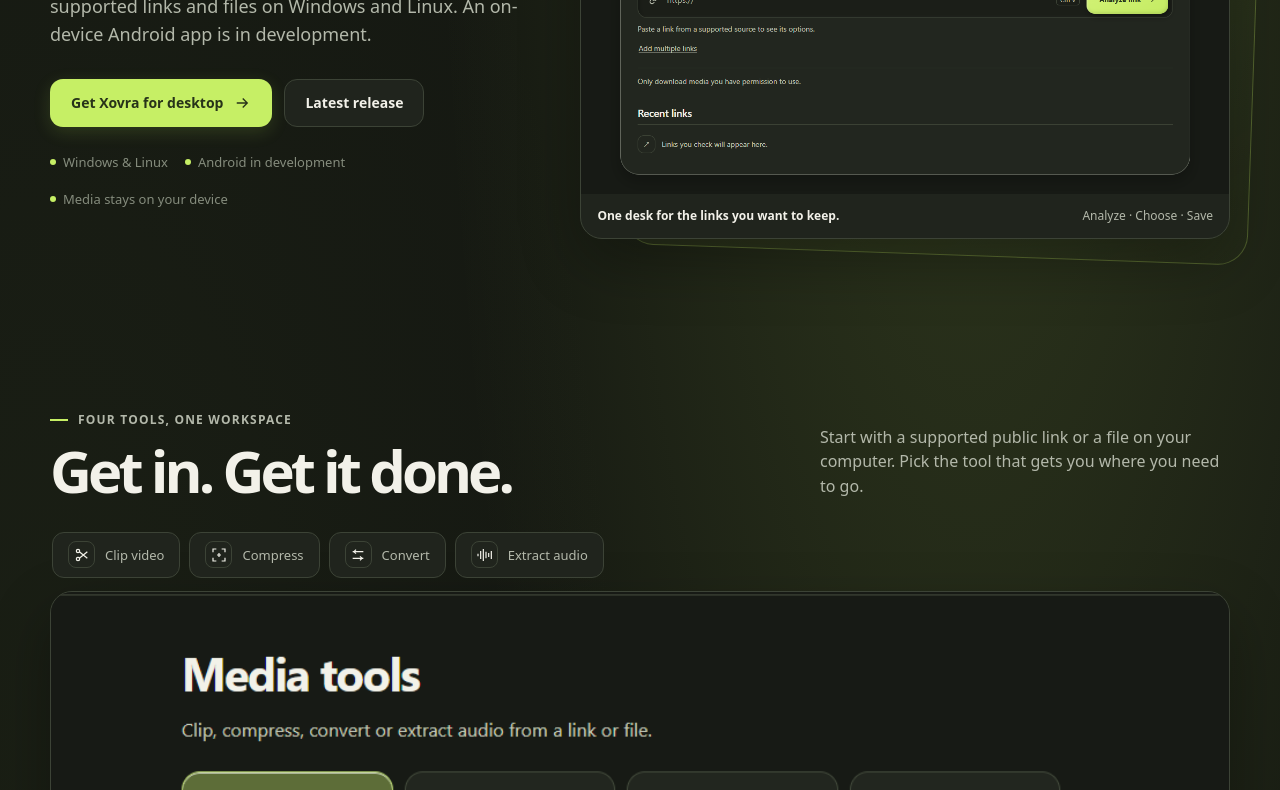
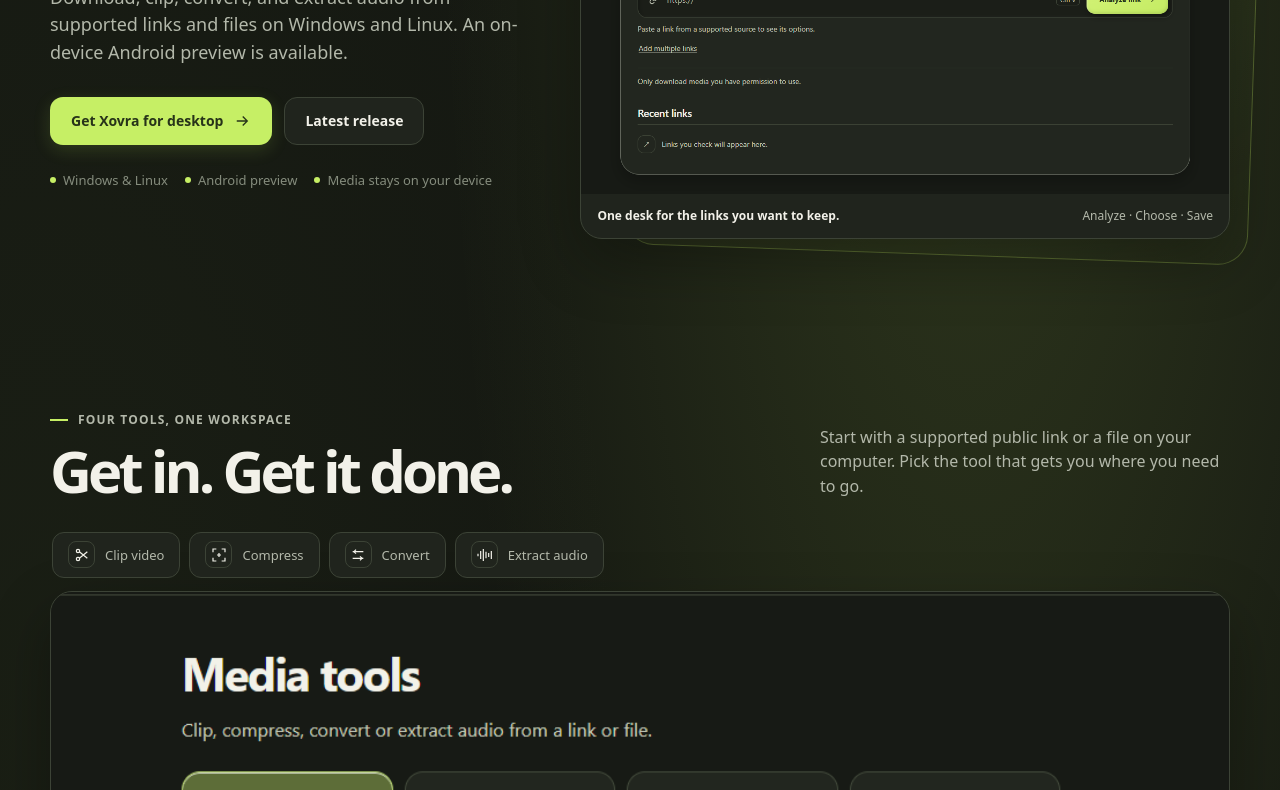
Before and after one commit to Diaxo1/Xovra-video-downloader-, an Electron app: page docs/index.html in a window 1280 px wide. Shown: the part 460-1250 px from the top of the page. Drawn offline with Linux system fonts and the light colour scheme.

Commit message:
Publish Android preview on GitHub Releases

```diff
--- a/docs/index.html
+++ b/docs/index.html
@@ -4,9 +4,9 @@
   <meta charset="utf-8">
   <meta name="viewport" content="width=device-width, initial-scale=1">
   <meta name="theme-color" content="#151812">
-  <meta name="description" content="Xovra is a free, ad-free media workspace for Windows and Linux, with an Android app in development.">
+  <meta name="description" content="Xovra is a free, ad-free media workspace for Windows and Linux, with an Android preview available.">
   <meta property="og:title" content="Xovra — Your media. Your call.">
-  <meta property="og:description" content="A local-first media workspace for Windows, Linux, and Android in development.">
+  <meta property="og:description" content="A local-first media workspace for Windows, Linux, and an Android preview.">
   <meta property="og:type" content="website">
   <title>Xovra — Your media. Your call.</title>
   <link rel="icon" type="image/png" href="assets/xovra-icon.png">
@@ -227,14 +227,14 @@
         <div>
           <div class="eyebrow">The media desk</div>
           <h1>Your media.<br><span>Your call.</span></h1>
-          <p class="hero-copy">Download, clip, convert, and extract audio from supported links and files on Windows and Linux. An on-device Android app is in development.</p>
+          <p class="hero-copy">Download, clip, convert, and extract audio from supported links and files on Windows and Linux. An on-device Android preview is available.</p>
           <div class="hero-actions">
             <a class="button" href="#downloads">Get Xovra for desktop
               <svg viewBox="0 0 24 24" fill="none" stroke="currentColor" stroke-width="1.8" aria-hidden="true"><path d="M5 12h14m-6-6 6 6-6 6"/></svg>
             </a>
             <a class="button ghost" href="https://github.com/Diaxo1/Xovra-video-downloader-/releases/latest" target="_blank" rel="noopener noreferrer">Latest release</a>
           </div>
-          <div class="hero-facts"><span><i></i>Windows &amp; Linux</span><span><i></i>Android in development</span><span><i></i>Media stays on your device</span></div>
+          <div class="hero-facts"><span><i></i>Windows &amp; Linux</span><span><i></i>Android preview</span><span><i></i>Media stays on your device</span></div>
         </div>
         <div class="hero-image-wrap">
           <div class="frame">
@@ -326,13 +326,13 @@
       <div class="wrap">
         <div class="section-head">
           <div><div class="eyebrow">Get Xovra</div><h2>Choose your device.</h2></div>
-          <p>Desktop packages are ready. The Android app is being built for on-device downloads.</p>
+          <p>Desktop installers are ready, and an early Android preview is available to test.</p>
         </div>
         <div class="download-grid">
           <article class="download-card"><div class="download-label">Windows x64</div><h3>Windows setup</h3><p>Branded setup installer. Windows may show a publisher warning while the app is unsigned.</p><a class="button" href="https://github.com/Diaxo1/Xovra-video-downloader-/releases/latest" target="_blank" rel="noopener noreferrer">See Windows downloads</a></article>
           <article class="download-card"><div class="download-label">Debian / Ubuntu</div><h3>Linux .deb</h3><p>Install the package for Debian, Ubuntu, and other .deb-based distributions.</p><a class="button ghost" href="https://github.com/Diaxo1/Xovra-video-downloader-/releases/latest" target="_blank" rel="noopener noreferrer">See .deb download</a></article>
           <article class="download-card"><div class="download-label">Fedora / RPM</div><h3>Linux .rpm</h3><p>Install the package for Fedora and other RPM-based distributions.</p><a class="button ghost" href="https://github.com/Diaxo1/Xovra-video-downloader-/releases/latest" target="_blank" rel="noopener noreferrer">See .rpm download</a></article>
-          <article class="download-card"><div class="download-label">Android · In development</div><h3>Xovra for Android</h3><p>The first Android build is being developed with on-device link analysis and downloads. APK coming after the mobile engine and signing are ready.</p><a class="button ghost" href="https://github.com/Diaxo1/Xovra-video-downloader-/tree/main/android-app" target="_blank" rel="noopener noreferrer">View Android progress</a></article>
+          <article class="download-card"><div class="download-label">Android · Preview</div><h3>Xovra for Android</h3><p>Try the early Android app for on-device link analysis and downloads. This debug-signed preview may need to be uninstalled before a future update.</p><a class="button ghost" href="https://github.com/Diaxo1/Xovra-video-downloader-/releases/tag/android-preview-0.1.0" target="_blank" rel="noopener noreferrer">Download Android preview</a></article>
         </div>
         <p class="download-note">Only download media you have permission to use. Xovra does not bypass private access or DRM.</p>
       </div>
```
Also changed, not shown: .github/workflows/android-release-preview.yml (added), README.md, android-app/README.md.
